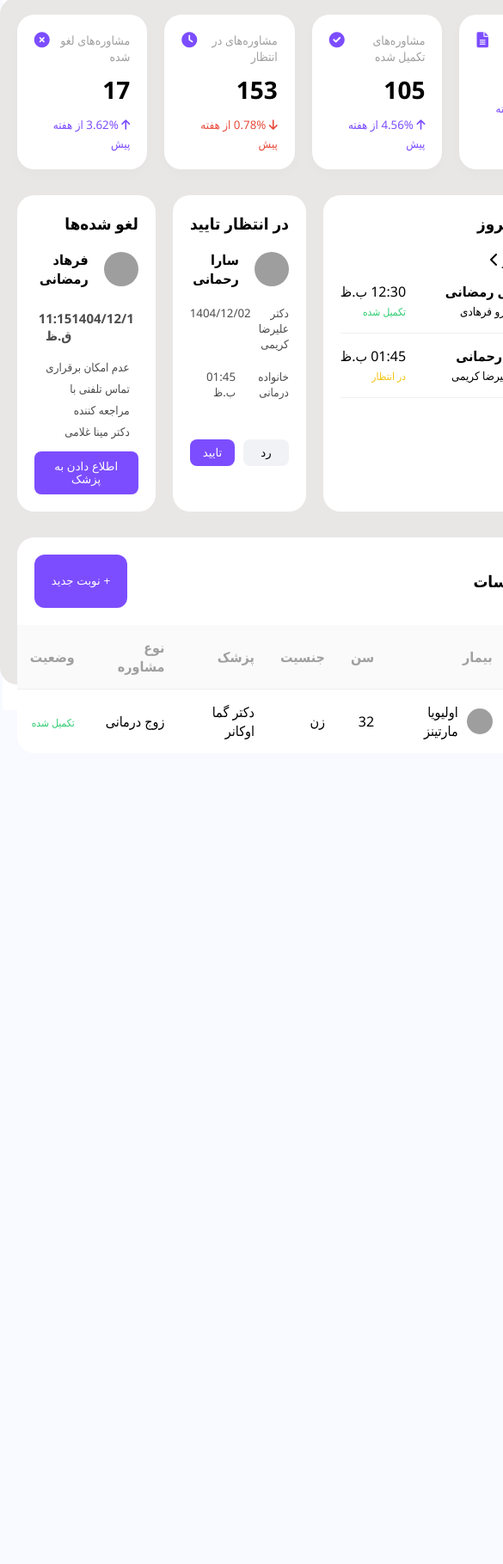
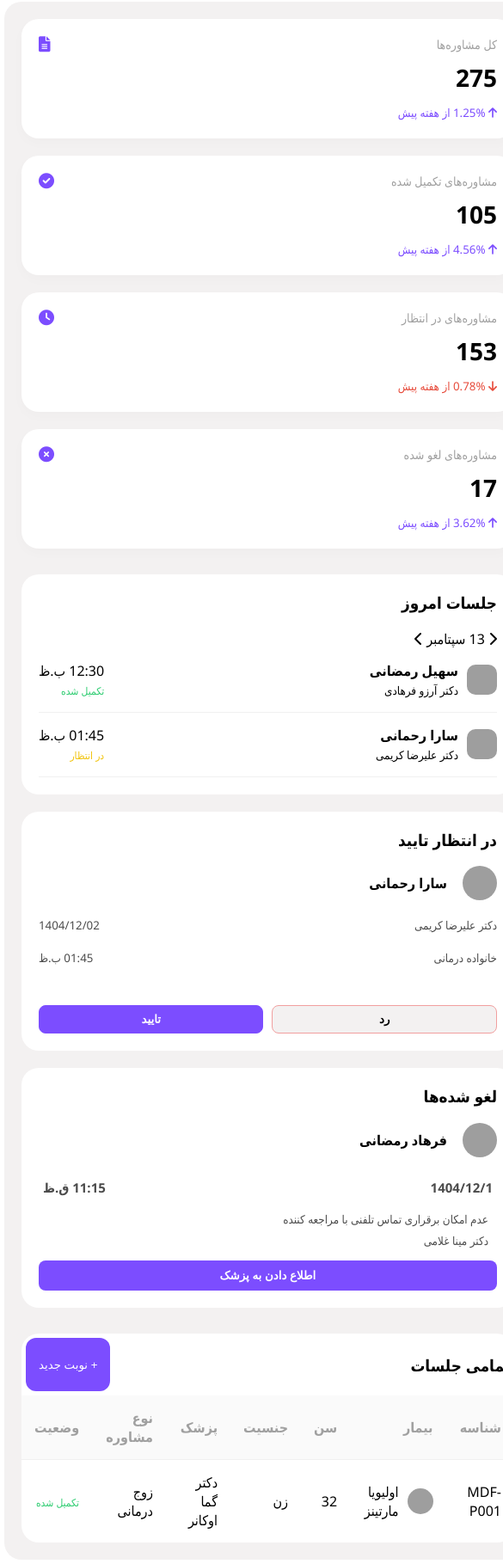
Before and after one commit to F-Naseri/Calendar, a plain HTML site: page frontend/index.html in a window 390 px wide. Shown: the part 89-1908 px from the top of the page at 86% size, 585 px wide, since content can reach past the window. Before the commit the page ends 965 px from the top, so only its background shows below. Drawn offline with Linux system fonts and the light colour scheme; grey boxes are pictures that could not be loaded.

Commit message:
responsive

```diff
--- a/frontend/style.css
+++ b/frontend/style.css
@@ -11,29 +11,33 @@
 body {
     margin: 0;
     font-family: 'Segoe UI', Tahoma, Geneva, Verdana, sans-serif;
-    background-color: var(--bg);
-    display: flex;
+    background-color: #f8faff;
+    display: grid;
     direction: rtl;
+    grid-template-columns: 210px 1fr;
+    min-height: 100vh;
 }
 
+@media (max-width: 768px) {
+    body {
+        grid-template-columns: 1fr;
+    }
+
+    .sidebar {
+        display: none;
+    }
+}
+
+
 .sidebar {
-    border: none;
-    width: 210px;
-    background: var(--white);
-    height: 100vh;
+    background: #ffffff;
     padding: 20px;
-    position: fixed;
-    right: 0;
 }
 
 .border {
-    border: none;
     border-radius: 20px;
     padding: 20px;
-    width: 99%;
-    height: 90vh;
-    background-color: #e9e6e6;
-    margin-right: 0%;
+    background-color: #f3f1f1;
 }
 
 .logo {
@@ -74,11 +78,8 @@ body {
 }
 
 .main-content {
-    background-color: white;
-    margin-right: 220px;
-    flex: 1;
-    padding: 30px;
-    padding-top: 0%;
+    background: #ffffff;
+    padding: 5px;
 }
 
 .top-header {
@@ -91,12 +92,12 @@ body {
 .header-actions {
     display: flex;
     align-items: center;
-    gap: 80px;
+    gap: 20px;
 }
 
 .search-box {
     display: flex;
-    background-color: #e9e6e6;
+    background-color: #f3f1f1;
     padding: 10px 20px;
     border-radius: 15px;
     align-items: center;
@@ -108,7 +109,7 @@ body {
     border: none;
     outline: none;
     width: 200px;
-    background-color: #e9e6e6;
+    background-color: #f3f1f1;
 }
 
 
@@ -136,7 +137,7 @@ body {
     align-items: center;
     justify-content: center;
     display: flex;
-    background-color: #e9e6e6;
+    background-color: #f3f1f1;
     color: black;
     cursor: pointer;
 }
@@ -146,6 +147,18 @@ body {
     grid-template-columns: repeat(4, 1fr);
     gap: 20px;
     margin-bottom: 30px;
+}
+
+@media (max-width: 1200px) {
+    .stats-grid {
+        grid-template-columns: repeat(2, 1fr);
+    }
+}
+
+@media (max-width: 600px) {
+    .stats-grid {
+        grid-template-columns: 1fr;
+    }
 }
 
 .stat-card {
@@ -175,8 +188,13 @@ body {
     display: grid;
     grid-template-columns: 2fr 1fr 1fr;
     gap: 20px;
-    padding-top: 0%;
     margin-bottom: 30px;
+}
+
+@media (max-width: 992px) {
+    .middle-grid {
+        grid-template-columns: 1fr;
+    }
 }
 
 .middle-grid h3{
@@ -222,7 +240,6 @@ body {
     display: flex;
     justify-content: space-between;
     padding: 5px;
-    /* margin-right: 15px; */
     margin-top: 20px;
     font-size: large;
     font-weight: bold;
@@ -241,8 +258,16 @@ body {
 .tag-done { color: #2ecc71; font-size: 12px; }
 .tag-pending { color: #f1c40f; font-size: 12px; }
 
-.table-card { padding: 0; overflow: hidden; }
-.table-header { padding: 20px; display: flex; justify-content: space-between; }
+.table-card {
+    padding: 0;
+    overflow: hidden;
+    overflow-x: auto;
+}
+.table-header {
+    padding: 5px;
+    display: flex;
+    justify-content: space-between;
+}
 
 .main-table {
     width: 100%;
@@ -259,7 +284,7 @@ body {
     background: #7c4dff;
     color: white;
     border: none;
-    padding: 10px 20px;
+    padding: 5px 15px;
     border-radius: 12px;
     cursor: pointer;
 }
@@ -267,17 +292,21 @@ body {
 .btn-accept {
     background: #7c4dff;
     color: white;
-    border: none;
+    border: 0.5px solid #7c4dff;
     padding: 8px 15px;
     border-radius: 8px;
     flex: 1;
+    font-weight: bold;
+    cursor: pointer;
 }
 .btn-reject {
-    background: #f1f2f6;
-    border: none;
+    background: #f3f1f1;
+    border: 0.5px solid rgb(241, 159, 159);
     padding: 8px 15px;
     border-radius: 8px;
     flex: 1;
+    font-weight: bold;
+    cursor: pointer;
 }
 .req-actions {
     display: flex;
@@ -297,4 +326,6 @@ body {
     padding: 10px 15px;
     border-radius: 8px;
     flex: 1;
+    font-weight: bold;
+    cursor: pointer;
 }
```
